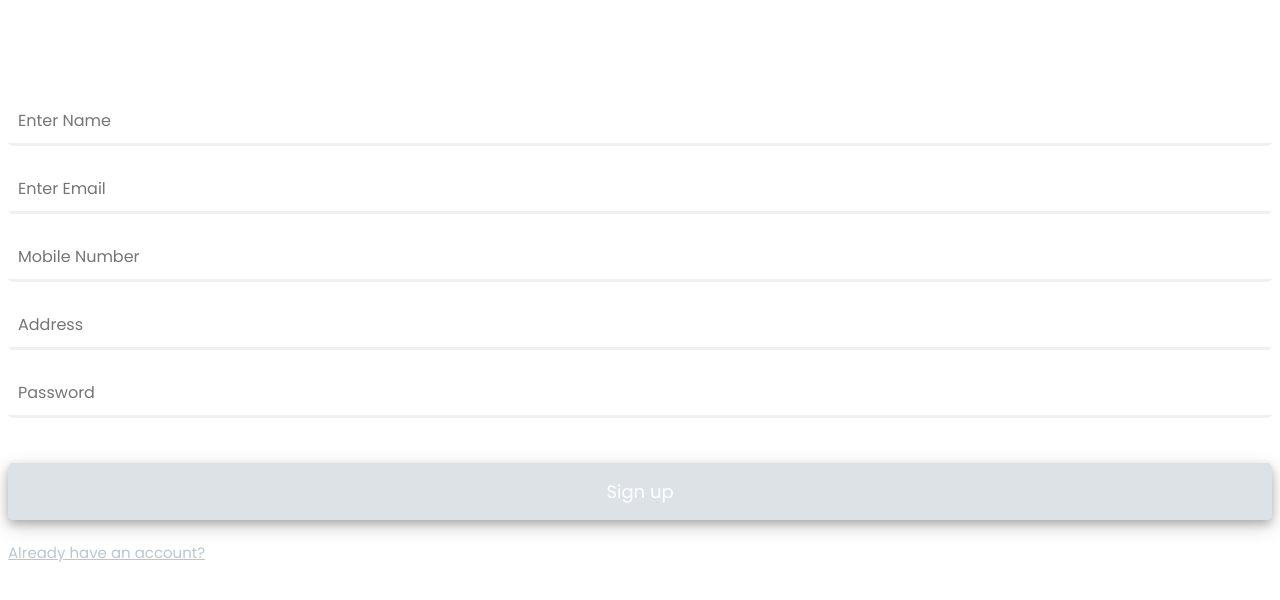
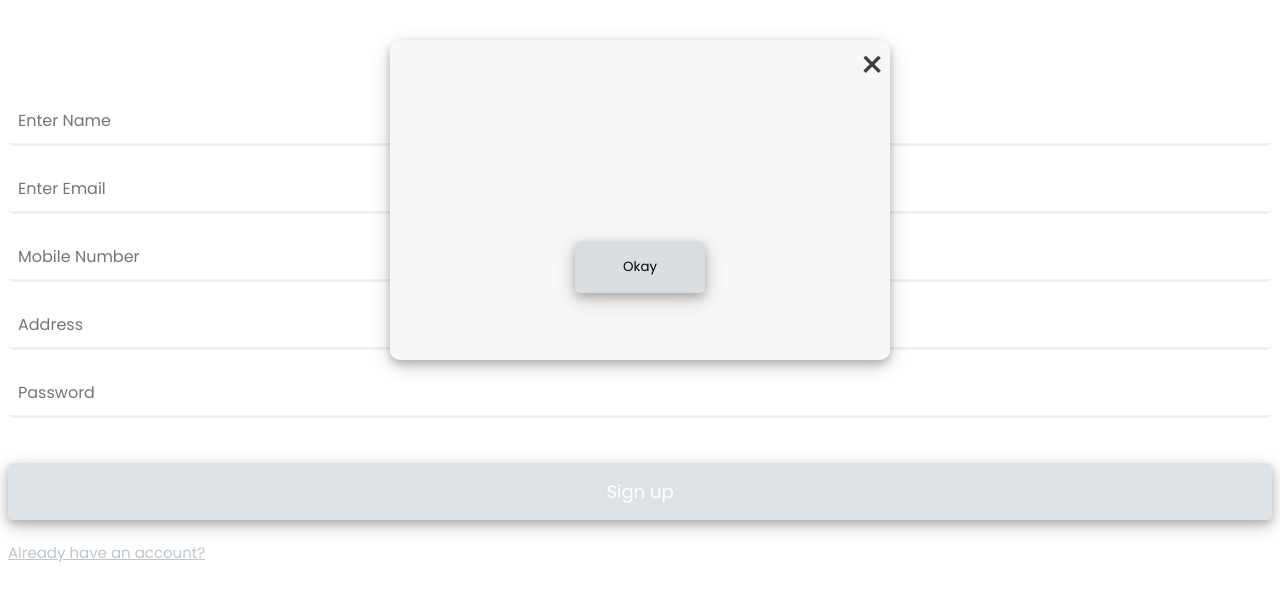
Before and after one commit to FLOODWATCH/FloodWatch, an Angular app: page /signup in a window 1280 px wide. Shown: the top 600 px of the page. Built offline with nearby package versions, Linux system fonts and the light colour scheme; data requests are answered from the project's data file; a web font is replaced by a local one.

Commit message:
initial design of modal

```diff
--- a/src/app/register/signup/signup.component.css
+++ b/src/app/register/signup/signup.component.css
@@ -93,14 +93,27 @@ article a {
   align-items: center;
   flex-direction: column;
   justify-content: space-around;
+  position: relative;
 }
 .modal-content > h2 {
   color: black;
   /* justify-content: center; */
 }
-#thisText {
+/* #thisText {
   color: black;
   font-size: 18px;
+} */
+.close {
+  top: -5px;
+  right: 5px;
+  /* background-color: blue; */
+  font-size: 40px;
+  color: rgb(61, 62, 63);
+  position: absolute;
+  /* background-color: blue; */
+}
+.close:hover {
+  color: rgb(25, 25, 26);
 }
 .closeButton {
   border: transparent;
--- a/src/app/register/signup/signup.component.html
+++ b/src/app/register/signup/signup.component.html
@@ -2,11 +2,18 @@
   (click)="closeButton()"
   class="modal"
   id="myModal"
-  [ngStyle]="{ display: 'none' }"
+  [ngStyle]="{ display: 'flex' }"
 >
   <div class="modal-content">
-    <h2 [ngStyle]="{ color: 'red' }">{{ errorMessage }}</h2>
-    <button class="closeButton" id="closeButton">Close</button>
+    <span [ngStyle]="{ cursor: 'pointer' }" class="close">&times;</span>
+    <h2 [ngStyle]="{ color: 'red' }">{{ modalMessage }}</h2>
+    <button
+      [ngStyle]="{ cursor: 'pointer' }"
+      class="closeButton"
+      id="closeButton"
+    >
+      Okay
+    </button>
   </div>
 </div>
 <!-- FORM -->
--- a/src/app/register/signup/signup.component.ts
+++ b/src/app/register/signup/signup.component.ts
@@ -12,7 +12,7 @@ import { element } from 'protractor';
 export class SignupComponent implements OnInit {
   userVariable: userInterface[] = [];
   focus: boolean;
-  errorMessage: string;
+  modalMessage: string;
 
   name: string;
   email: string;
@@ -81,13 +81,13 @@ export class SignupComponent implements OnInit {
     var thisID = ['#name', '#em', '#mobile', '#address', '#pw'];
     for (let i = 0; i <= thisID.length; i++) {
       const first = document.querySelector(`${thisID[i]}`);
-
+      const closeBtn: HTMLDivElement = document.querySelector("#myModal");
       // changeColor is true if error is found
       if (!thisField[i]) {
         this.changeColor(first, true);
 
-        var closeBtn: HTMLDivElement = document.querySelector("#myModal");
-        this.errorMessage = 'Please fill everything'
+        // Shows Modal
+        this.modalMessage = 'Please fill everything'
         closeBtn.style.display = 'flex';
       } else if (thisField[i] == email) {
         if (this.emailValidation()) {
@@ -161,7 +161,7 @@ export class SignupComponent implements OnInit {
         newUser.password
       );
     } else {
-      alert('Successfull!');
+      this.modalMessage = 'Successful!'
       this.userObj
         .addUserFromService(newUser)
         .subscribe((u) => this.userVariable.push(newUser));
```
